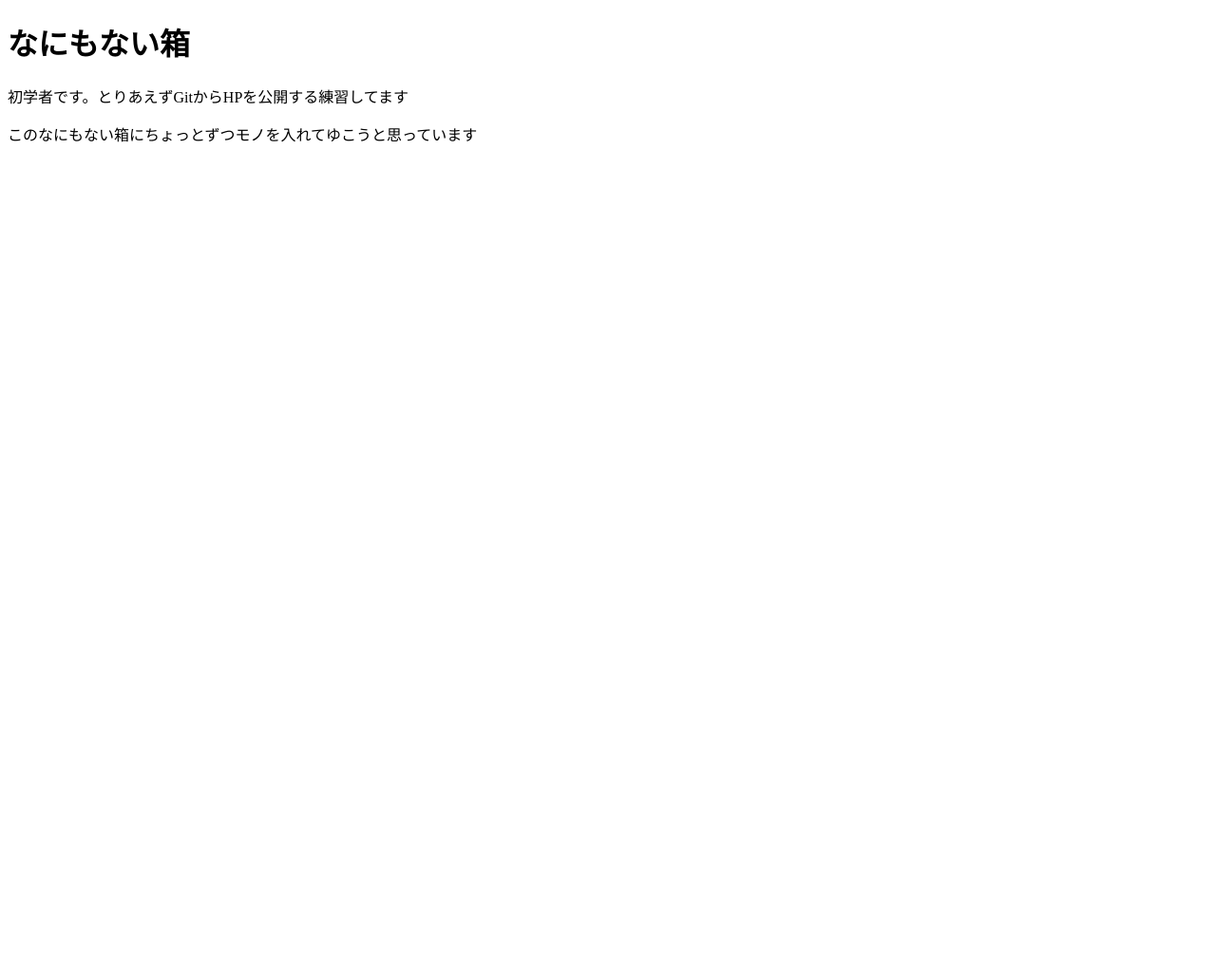
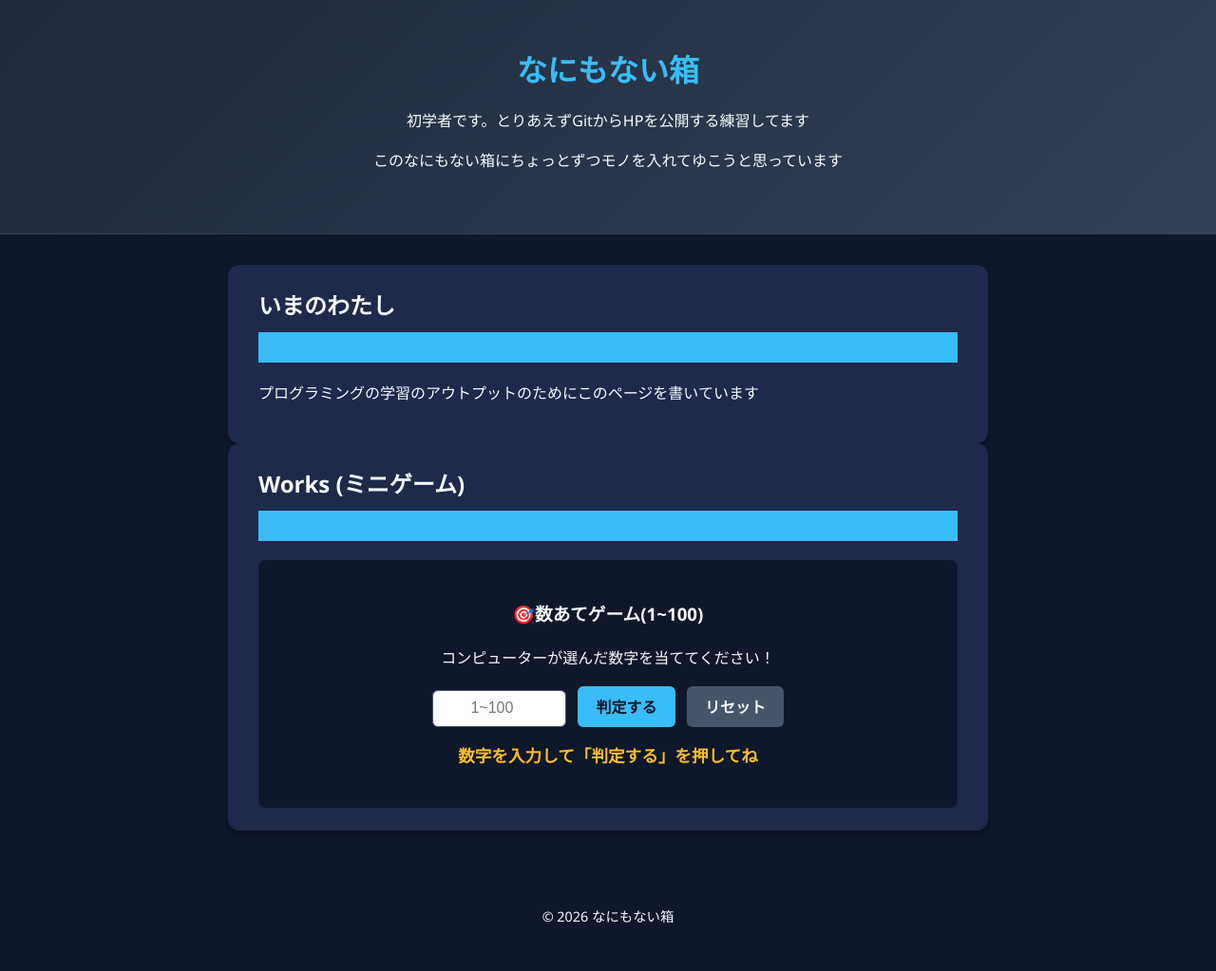
Before and after one commit to An-empty-box/my-hp, a plain HTML site: page index.html in a window 1280 px wide. Shown: the whole page at 95% size. Before the commit the page ends 800 px from the top, so only its background shows below. Drawn offline with Linux system fonts and the light colour scheme.

Commit message:
デザイン更新と数当てゲームを追加

```diff
--- /dev/null
+++ b/game.js
@@ -0,0 +1,30 @@
+let answer = Math.floor(Math.random() * 100) + 1;
+let attemps = 0;
+
+function checkGuess() {
+    const input = document.getElementById("guessInput");
+    const message = document.getElementById("resultMessage");
+    const userGuess = Number(input.value);
+
+    if (!userGuess || userGuess < 1 || userGuess > 100) {
+        message.textContent = "⚠️1~100の数字を入れてください！";
+        return;
+    }
+
+    attempts++;
+
+    if (userGuess === answer) {
+        message.textContent = `🎉正解！ ${attempts}回目で当たりました！`;
+    } else if (userGuess < answer) {
+        message.textContent = `⬆️ もっと大きい数字です！ (現在 ${attempts}回目)`;
+    } else {
+        message.textContent = `⬇️ もっと小さい数字です！ (現在 ${attempts}回目)`;
+    }
+}
+
+function resetGame() {
+    answer = Math.floor(Math.random() * 100) + 1;
+    attempts = 0;
+    document.getElementById("guessInput").value = "";
+    document.getElemantById("resultMessage").textContent = "リセットしました！新しい数字を当ててね";
+}
--- a/index.html
+++ b/index.html
@@ -2,11 +2,40 @@
 <html lang="jp">
     <head>
         <meta charset="UTF-8">
+        <meta name="viewport" content="width=device-width, initial-scale=1.0">
         <title>なにもない箱</title>
+        <link rel="stylesheet" href="style.css">
     </head>
     <body>
-        <h1>なにもない箱</h1>
-        <p>初学者です。とりあえずGitからHPを公開する練習してます</p>
-        <p>このなにもない箱にちょっとずつモノを入れてゆこうと思っています</p>
+        <header>
+            <h1>なにもない箱</h1>
+            <p>初学者です。とりあえずGitからHPを公開する練習してます</p>
+            <p>このなにもない箱にちょっとずつモノを入れてゆこうと思っています</p>
+        </header>
+
+        <main>
+            <section class="card">
+                <h2>いまのわたし</h2>
+                <p>プログラミングの学習のアウトプットのためにこのページを書いています</p>
+            </section>
+
+            <section class="card">
+                <h2>Works (ミニゲーム)</h2>
+                <div class="game-box">
+                    <h3>🎯数あてゲーム(1~100)</h3>
+                    <p>コンピューターが選んだ数字を当ててください！</p>
+                    <input type="number" id="guessInput" min="1" max="100" placeholder="1~100">
+                    <button onclick="checkGuess()">判定する</button>
+                    <button onclick="resetGame()" class="sub-btn">リセット</button>
+                    <p id="resultMessage" class="message">数字を入力して「判定する」を押してね</p>
+                </div>
+            </section>
+        </main>
+
+        <footer>
+            <p>&copy; 2026 なにもない箱</p>
+        </footer>
+
+        <script src="game.js"></script>
     </body>
 </html>
--- /dev/null
+++ b/style.css
@@ -0,0 +1,90 @@
+body {
+    font-family: 'Segoe UI', Tahoma, Geneva, Verdana, sans-serif;
+    background-color: #0f172a;
+    color: #f8fafc;
+    margin: 0;
+    padding: 0;
+    line-height: 1.6;
+}
+
+header {
+    background: linear-gradient(135deg, #1e293b, #334155);
+    text-align: center;
+    padding: 3rem 1rem;
+    border-bottom: 1px solid #334155;
+}
+
+header h1 {
+    margin: 0;
+    fint-size: 2.2rem;
+    color: #38bdf8;
+}
+
+main {
+    max-width: 800px;
+    margin: 2rem auto;
+    padding: 0 1rem;
+}
+
+.card {
+    background-color: #1e294b;
+    border-radius: 12px;
+    padding: 1.5rem 2rem;
+    box-shadow: 0 4px 6px rgba(0, 0, 0, 0.3);
+}
+
+h2 {
+    border-bottom: 2rem solid #38bdf8;
+    padding-bottom: 0.5rem;
+    margin-top: 0;
+}
+
+.game-box {
+    background-color: #0f172a;
+    padding: 1.5rem;
+    border-radius: 8px;
+    text-align: center;
+}
+
+input[type="number"] {
+    padding: 0.6rem;
+    font-size: 1rem;
+    border-radius: 6px;
+    border: 1px solid #475569;
+    width: 120px;
+    text-align: center;
+}
+
+button {
+    padding: 0.6rem 1.2rem;
+    font-size: 1rem;
+    border: none;
+    border-radius: 6px;
+    background-color: #38bdf8;
+    color: #0f172a;
+    font-weight: bold;
+    cursor: pointer;
+    margin-left: 0.5rem;
+}
+
+button:hover {
+    background-color: #7dd3fc;
+}
+
+.sub-btn {
+    background-color: #475569;
+    color: #f8fafc;
+}
+
+.message {
+    margin-top: 1rem;
+    font-weight: bold;
+    font-size: 1.1rem;
+    color: #fbbf24;
+}
+
+footer {
+    text-align: center;
+    padding: 2rem;
+    font-size: 0.9rem
+}
```
